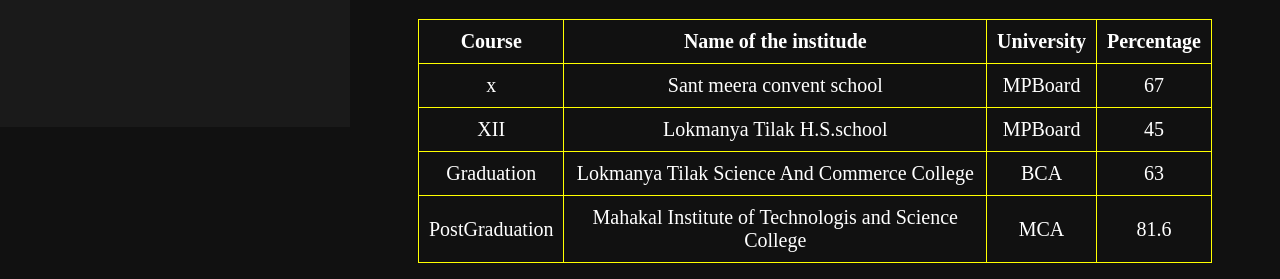
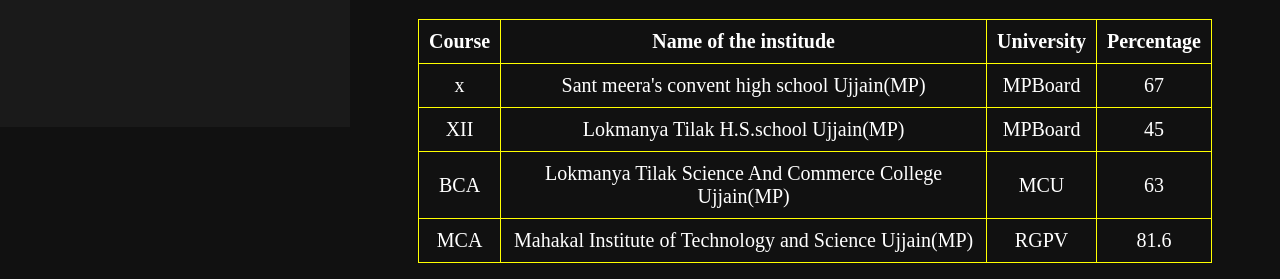
Before and after one commit to sonidevraj/devraj.github.io, a plain HTML site: page index.html in a window 1280 px wide. Shown: the part 673-952 px from the top of the page. Drawn offline with Linux system fonts and the light colour scheme.

Commit message:
Update index.html

```diff
--- a/index.html
+++ b/index.html
@@ -49,26 +49,26 @@
         </tr>
         <tr>
             <td>x</td>
-            <td>Sant meera convent school</td>
+            <td>Sant meera's convent high school Ujjain(MP)</td>
             <td>MPBoard</td>
             <td>67</td>
         </tr>
 <tr>
             <td>XII</td>
-            <td>Lokmanya Tilak H.S.school</td>
+            <td>Lokmanya Tilak H.S.school Ujjain(MP)</td>
             <td>MPBoard</td>
             <td>45</td>
         </tr>
         <tr>
-            <td>Graduation</td>
-            <td>Lokmanya Tilak Science And Commerce College</td>
             <td>BCA</td>
+            <td>Lokmanya Tilak Science And Commerce College Ujjain(MP)</td>
+            <td>MCU</td>
             <td>63</td>
         </tr>
         <tr>
-            <td>PostGraduation</td>
-            <td>Mahakal Institute of Technologis and Science College</td>
             <td>MCA</td>
+            <td>Mahakal Institute of Technology and Science Ujjain(MP)</td>
+            <td>RGPV</td>
             <td>81.6</td>
         </tr>
     </table>
```
